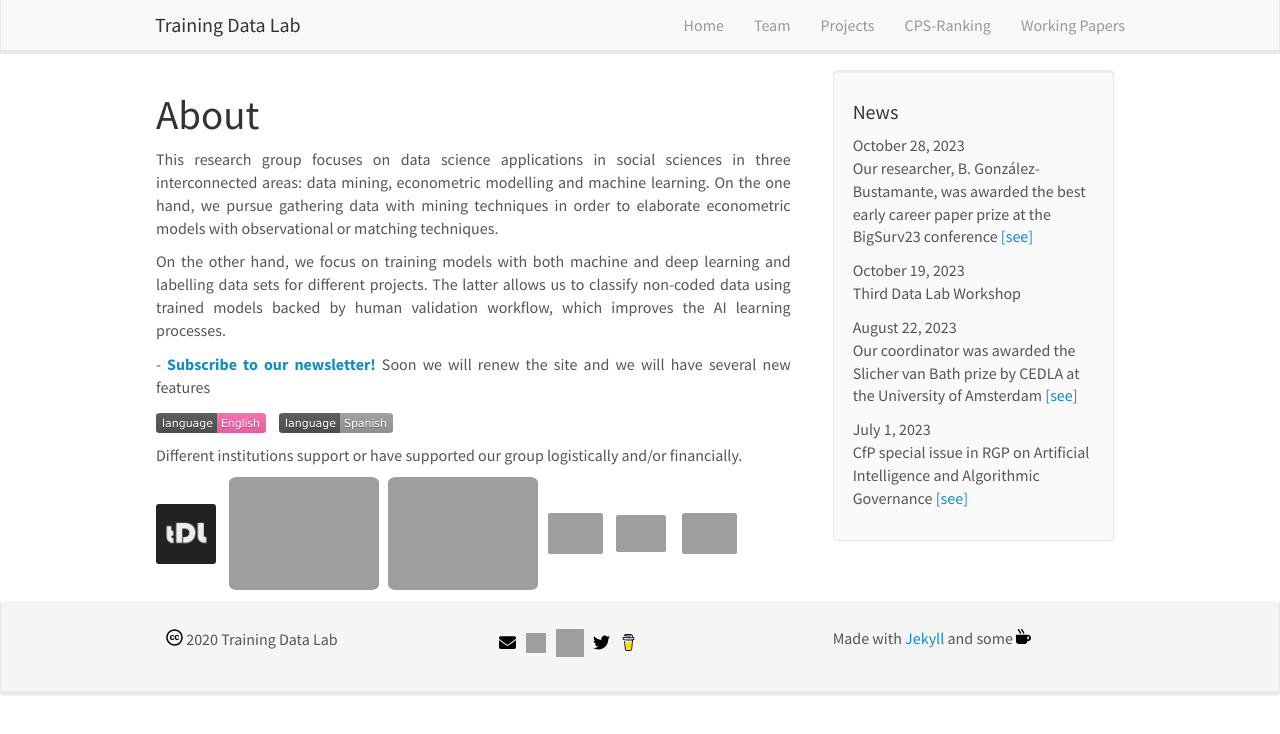
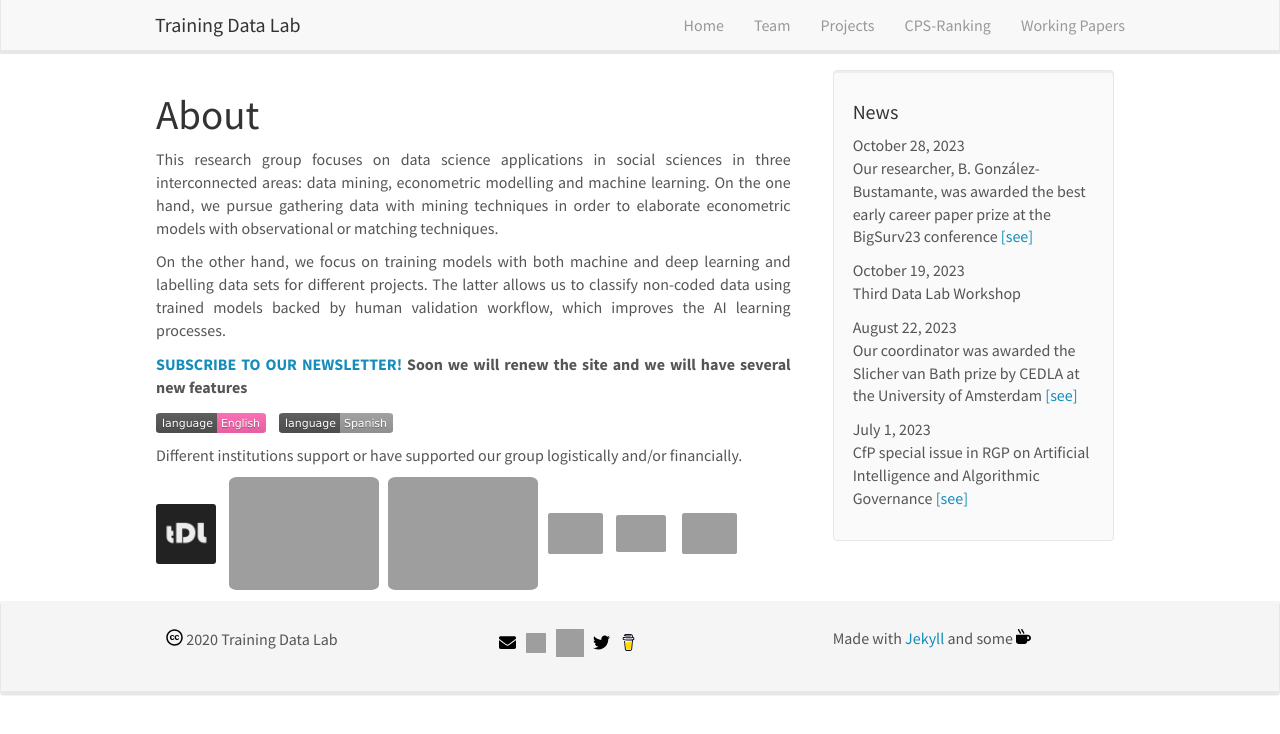
Before and after one commit to training-datalab/old-training-datalab.com, a Jekyll site: the page built from _pages/home.md, in a window 1280 px wide. Shown: the top 734 px of the page. Built offline with Jekyll 4.4.1, drawn with Linux system fonts in a browser that asks for light colours; nearby versions of some CDN libraries.

Commit message:
Update home.md

```diff
--- a/_pages/home.md
+++ b/_pages/home.md
@@ -10,7 +10,7 @@
 
 <p align="justify">On the other hand, we focus on training models with both machine and deep learning and labelling data sets for different projects. The latter allows us to classify non-coded data using trained models backed by human validation workflow, which improves the AI learning processes.</p>
 
-<p align="justify">- <a href="https://zcmp.eu/e28J" target="_blank">**Subscribe to our newsletter!**</a> Soon we will renew the site and we will have several new features</p>
+<p align="justify"><a href="https://zcmp.eu/e28J" target="_blank">**SUBSCRIBE TO OUR NEWSLETTER!**</a> **Soon we will renew the site and we will have several new features**</p>
 
 [![English]({{ site.url }}{{ site.baseurl }}/badges/lang/english.svg)](https://training-datalab.com) &nbsp;&nbsp; [![Spanish]({{ site.url }}{{ site.baseurl }}/badges/lang/spanish_inactive.svg)](https://training-datalab.com/about-spanish)
 
```
